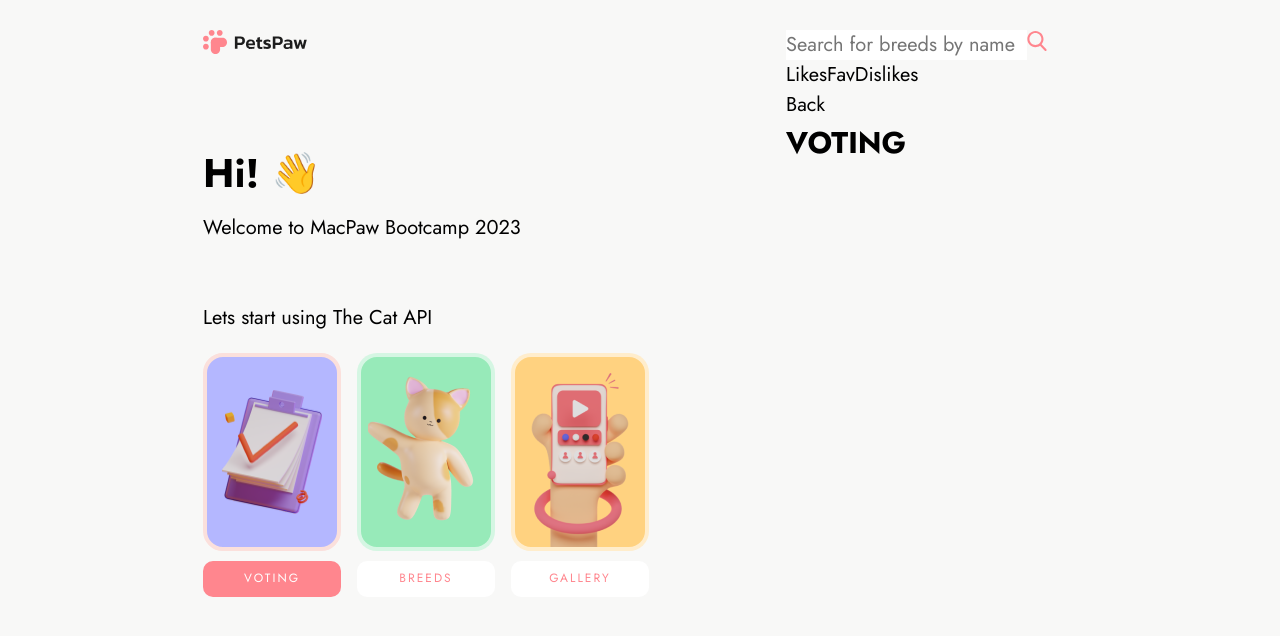
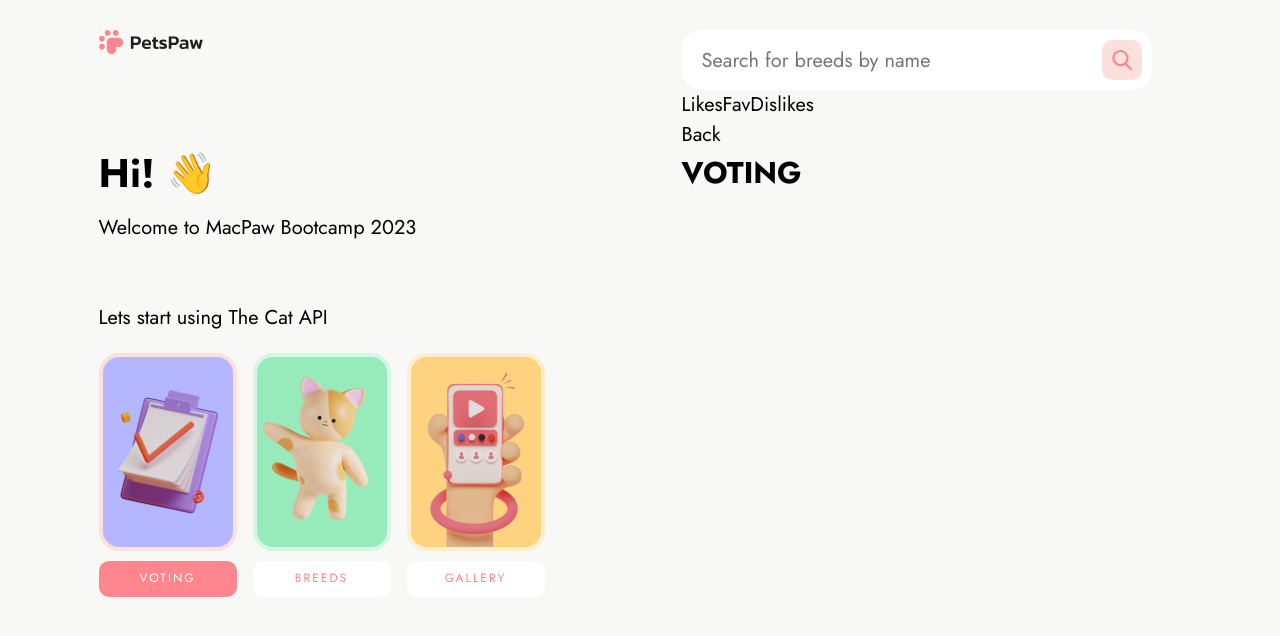
Before and after one commit to Psycameron/catAPI, a Next.js app: page /voting in a window 1280 px wide. Shown: the top 636 px of the page. Built offline with nearby package versions, Linux system fonts and the light colour scheme; no server answers.

Commit message:
styles(): add styles for SearchForm

```diff
--- a/src/app/globals.css
+++ b/src/app/globals.css
@@ -32,6 +32,9 @@
 
   --line-height-main: 1.5;
   --line-height-small: 1.33;
+
+  /* Transition */
+  --timing-function: cubic-bezier(0.4, 0, 0.2, 1);
 }
 
 * {
--- a/src/components/SearchForm/SearchForm.jsx
+++ b/src/components/SearchForm/SearchForm.jsx
@@ -1,13 +1,18 @@
 "use client";
 
+import styles from "./SearchForm.module.css";
 import SearchIcon from "public/images/svg/search.svg";
 
 export default function SearchForm() {
   return (
-    <div>
-      <input type="text" placeholder="Search for breeds by name" />
-      <button type="submit">
-        <SearchIcon />
+    <div className={styles.wrapper}>
+      <input
+        className={styles.input}
+        type="text"
+        placeholder="Search for breeds by name"
+      />
+      <button className={styles.button} type="submit">
+        <SearchIcon className={styles.icon} />
       </button>
     </div>
   );
--- /dev/null
+++ b/src/components/SearchForm/SearchForm.module.css
@@ -0,0 +1,49 @@
+.wrapper {
+  position: relative;
+}
+
+.input {
+  position: relative;
+
+  padding: 15px 20px;
+
+  width: 470px;
+  height: 60px;
+
+  color: var(--text-secondary-color);
+  border-radius: var(--border-radius-large);
+  background-color: var(--white-color);
+}
+
+.button {
+  position: absolute;
+  top: 10px;
+  left: 420px;
+  display: flex;
+  justify-content: center;
+  align-items: center;
+
+  width: 40px;
+  height: 40px;
+
+  border-radius: var(--border-radius-small);
+  background-color: var(--primary-muted);
+
+  transition: background-color 250ms var(--timing-function),
+    color 250ms var(--timing-function);
+}
+
+.icon {
+  fill: var(--primary);
+  transition: fill 250ms var(--timing-function);
+}
+
+.button:hover,
+.button:focus {
+  background-color: var(--primary);
+}
+
+.button:hover .icon,
+.button:focus .icon {
+  fill: var(--white-color);
+}
```
Also changed, not shown: public/images/svg/search.svg.
